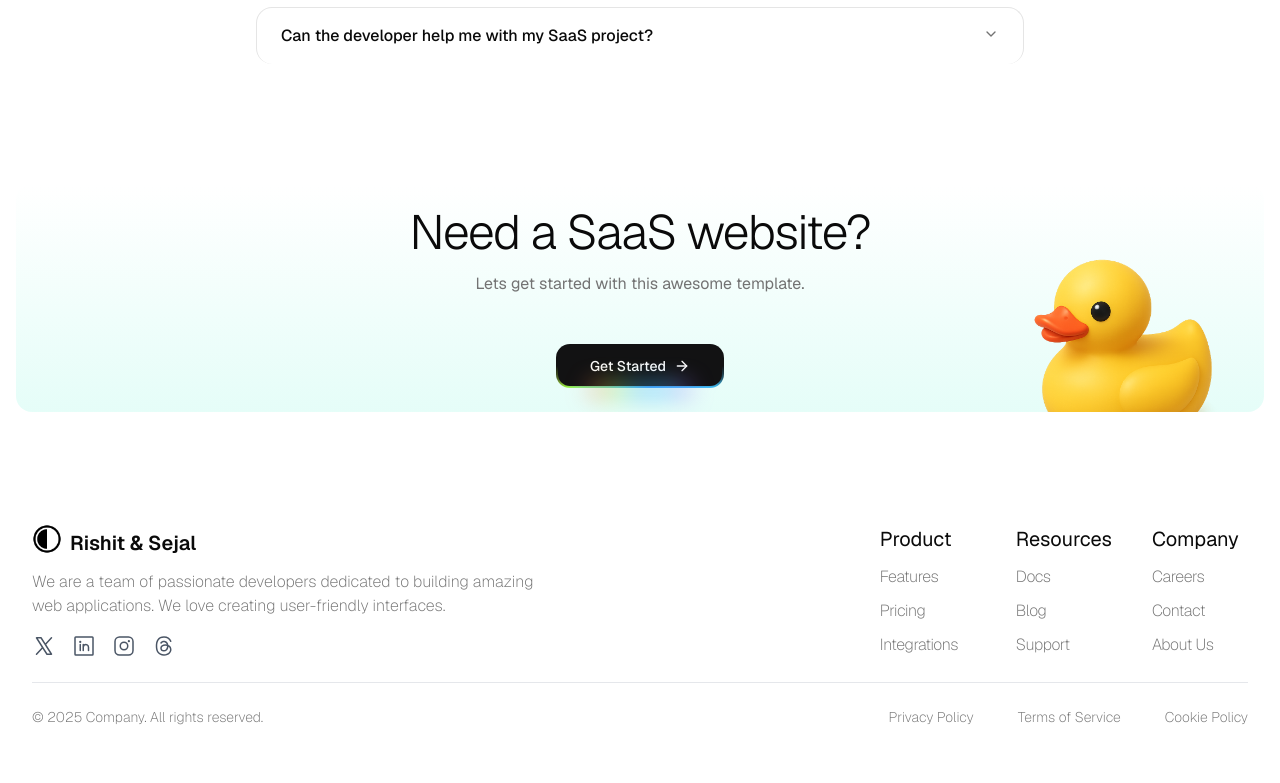
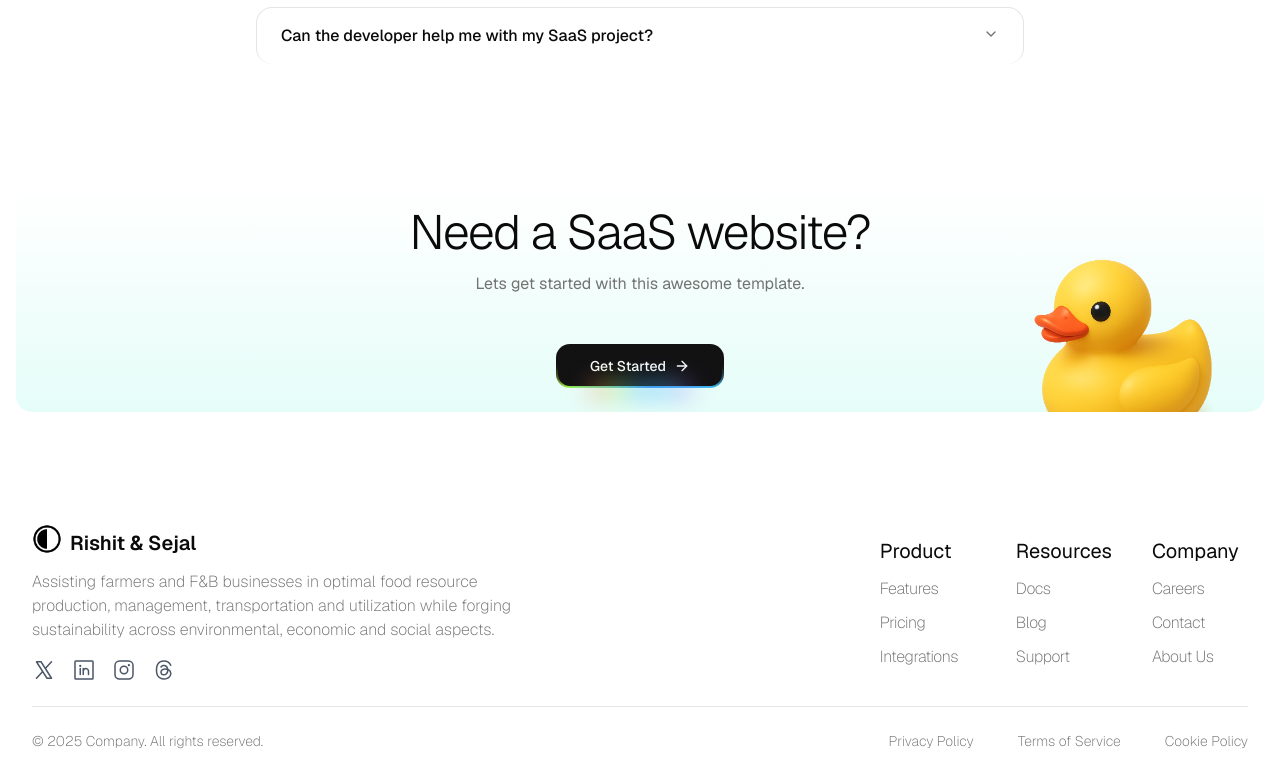
Before and after one commit to SAcode21/saas-template, a Next.js app: page / in a window 1280 px wide. Shown: the part 3775-4558 px from the top of the page. Before the commit the page ends 4534 px from the top, so only its background shows below. Built offline with nearby package versions, Linux system fonts and the light colour scheme.

Commit message:
fix: desc

```diff
--- a/constants/footer.ts
+++ b/constants/footer.ts
@@ -44,7 +44,7 @@ export const FOOTER_CONSTANT: Footer = {
   },
   companyName: 'Rishit & Sejal',
   description:
-    'We are a team of passionate developers dedicated to building amazing web applications. We love creating user-friendly interfaces.',
+    'Assisting farmers and F&B businesses in optimal food resource production, management, transportation and utilization while forging sustainability across environmental, economic and social aspects.',
   socialLinks: {
     twitter: {
       href: 'https://x.com/rishit30g',
--- a/constants/hero.ts
+++ b/constants/hero.ts
@@ -22,7 +22,8 @@ export const HERO: HeroConfig = {
   description: 'Towards Green, Growth & Nourishment',
   buttonText: "Let's Explore",
   videoConfig: {
-    videoSrc:'https://www.canva.com/design/DAFuVHXVULw/7T56Zd98AWYmSo6scz1VGQ/edit',
+    videoSrc:
+      'https://www.canva.com/design/DAFuVHXVULw/7T56Zd98AWYmSo6scz1VGQ/edit',
     lightThumbnail: {
       src: 'https://startup-template-sage.vercel.app/hero-light.png',
       alt: 'Hero Video',
```
